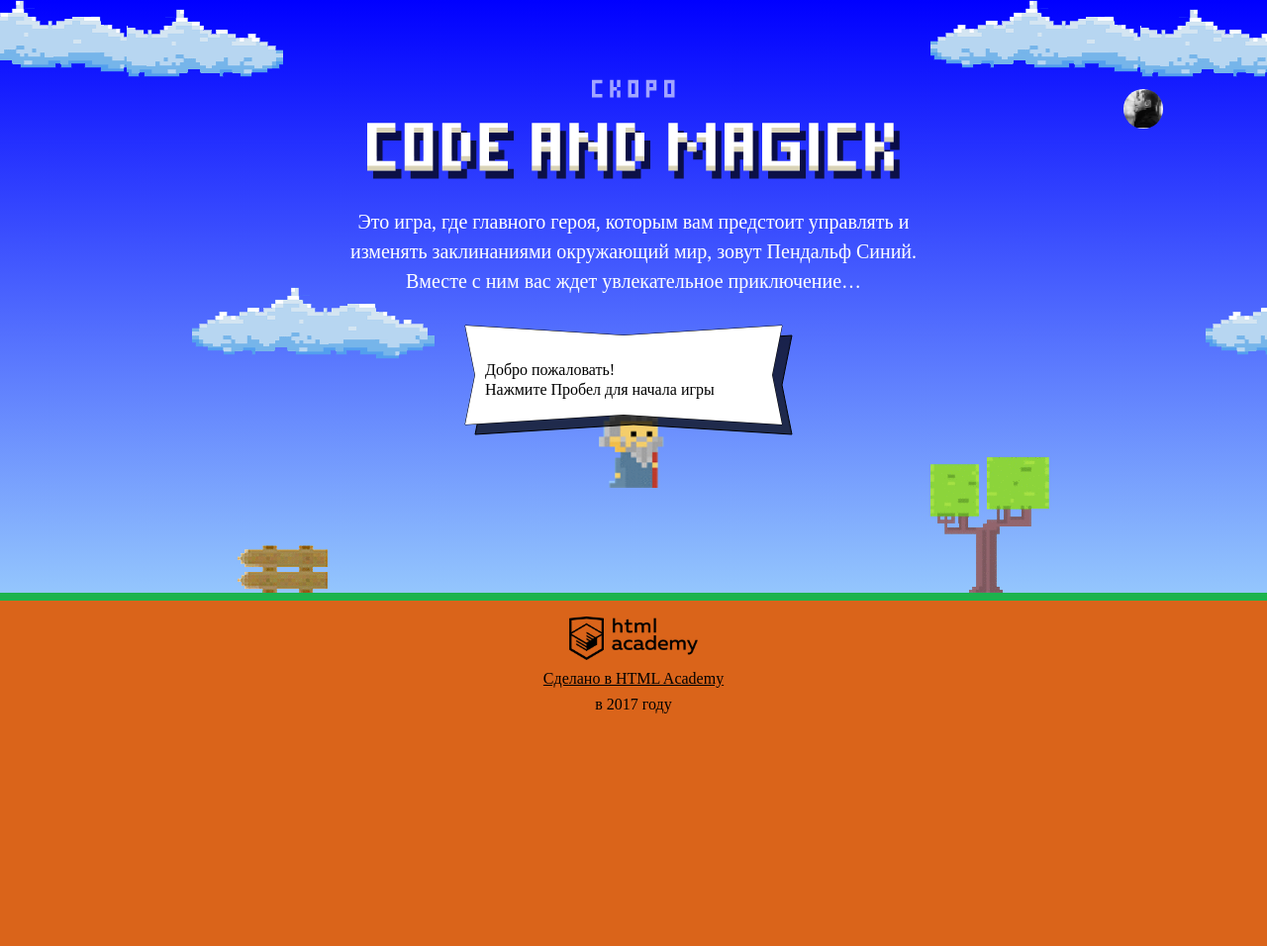
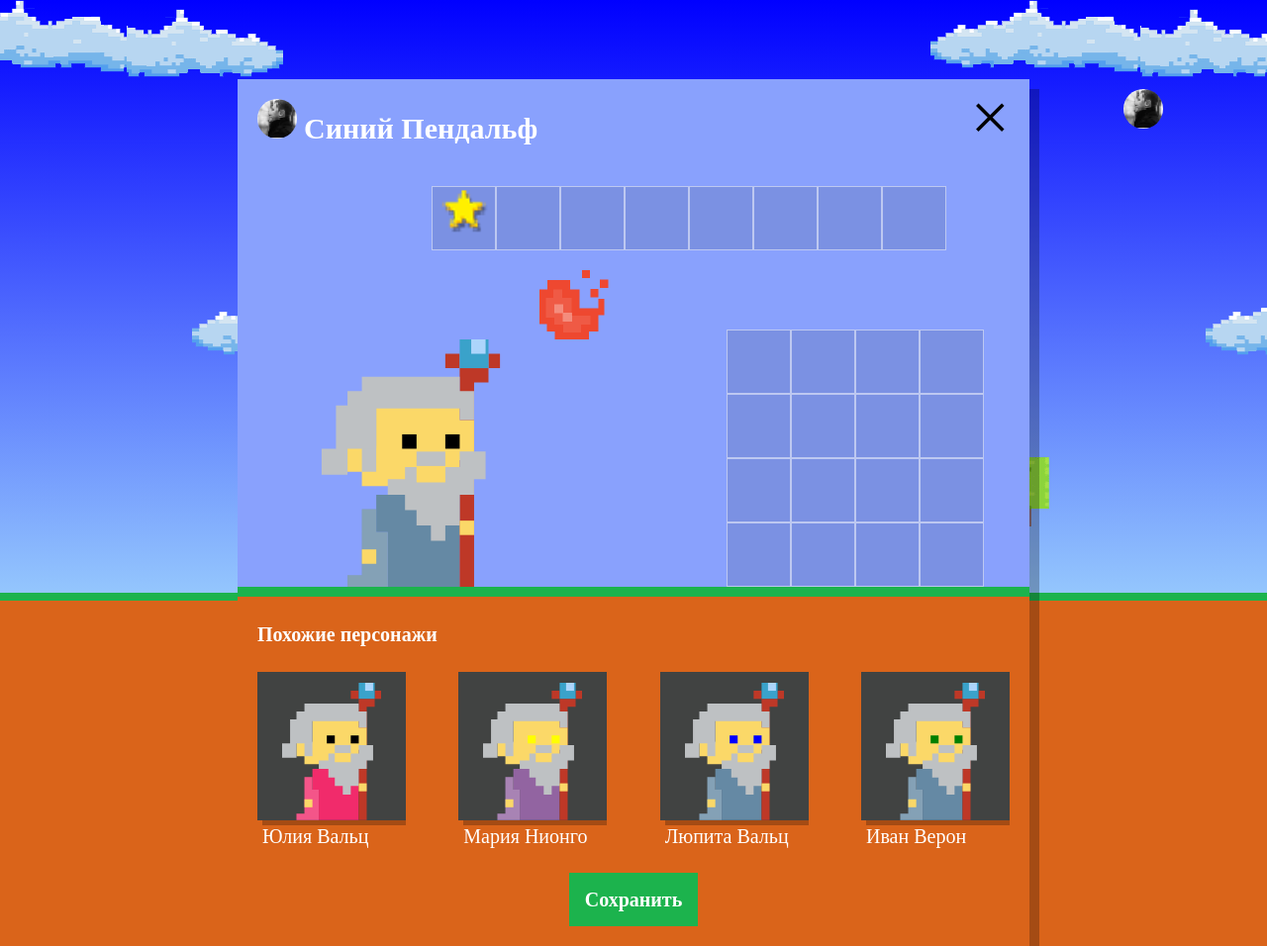
Before and after one commit to akapin/288739-code-and-magick-19, a website: page index.html in a window 1280 px wide. Shown: the whole page at 99% size. Before the commit the page ends 800 px from the top, so only its background shows below. Drawn offline with Linux system fonts and the light colour scheme; a web font is replaced by a local one.

Commit message:
setup screen

```diff
--- a/index.html
+++ b/index.html
@@ -201,6 +201,7 @@
 
 <script src="js/stat.js"></script>
 <script src="js/game.js"></script>
+<script src="js/setup.js"></script>
 
 </body>
 </html>
--- /dev/null
+++ b/js/setup.js
@@ -0,0 +1,57 @@
+// Файл setup.js
+'use strict';
+
+var NAMES = ['Иван', 'Хуан Себастьян', 'Мария', 'Кристоф', 'Виктор', 'Юлия', 'Люпита', 'Вашингтон'];
+var SURNAMES = ['да Марья', 'Верон', 'Мирабелла', 'Вальц', 'Онопко', 'Топольницкая', 'Нионго', 'Ирвинг'];
+var COAT_COLORS = ['rgb(101, 137, 164)', 'rgb(241, 43, 107)', 'rgb(146, 100, 161)', 'rgb(56, 159, 117)', 'rgb(215, 210, 55)', 'rgb(0, 0, 0)'];
+var EYE_COLORS = ['black', 'red', 'blue', 'yellow', 'green'];
+
+var getRandomItem = function (items) {
+  return items[Math.floor(Math.random() * items.length)];
+};
+
+var generateWizards = function () {
+  var wizards = [];
+
+  for (var i = 1; i <= 4; i++) {
+    wizards.push(
+        {
+          name: getRandomItem(NAMES) + ' ' + getRandomItem(SURNAMES),
+          coatColor: getRandomItem(COAT_COLORS),
+          eyesColor: getRandomItem(EYE_COLORS),
+        }
+    );
+  }
+
+  return wizards;
+};
+
+var renderWizard = function (wizard) {
+  var similarWizardTemplate = document.querySelector('#similar-wizard-template')
+    .content
+    .querySelector('.setup-similar-item');
+  var wizardElement = similarWizardTemplate.cloneNode(true);
+
+  wizardElement.querySelector('.setup-similar-label').textContent = wizard.name;
+  wizardElement.querySelector('.wizard-coat').style.fill = wizard.coatColor;
+  wizardElement.querySelector('.wizard-eyes').style.fill = wizard.eyesColor;
+
+  return wizardElement;
+};
+
+var renderWizards = function (wizards) {
+  var similarListElement = userDialog.querySelector('.setup-similar-list');
+  var fragment = document.createDocumentFragment();
+  for (var i = 0; i < wizards.length; i++) {
+    fragment.appendChild(renderWizard(wizards[i]));
+  }
+  similarListElement.appendChild(fragment);
+};
+
+var userDialog = document.querySelector('.setup');
+userDialog.classList.remove('hidden');
+
+var wizards = generateWizards();
+renderWizards(wizards);
+
+userDialog.querySelector('.setup-similar').classList.remove('hidden');
```
